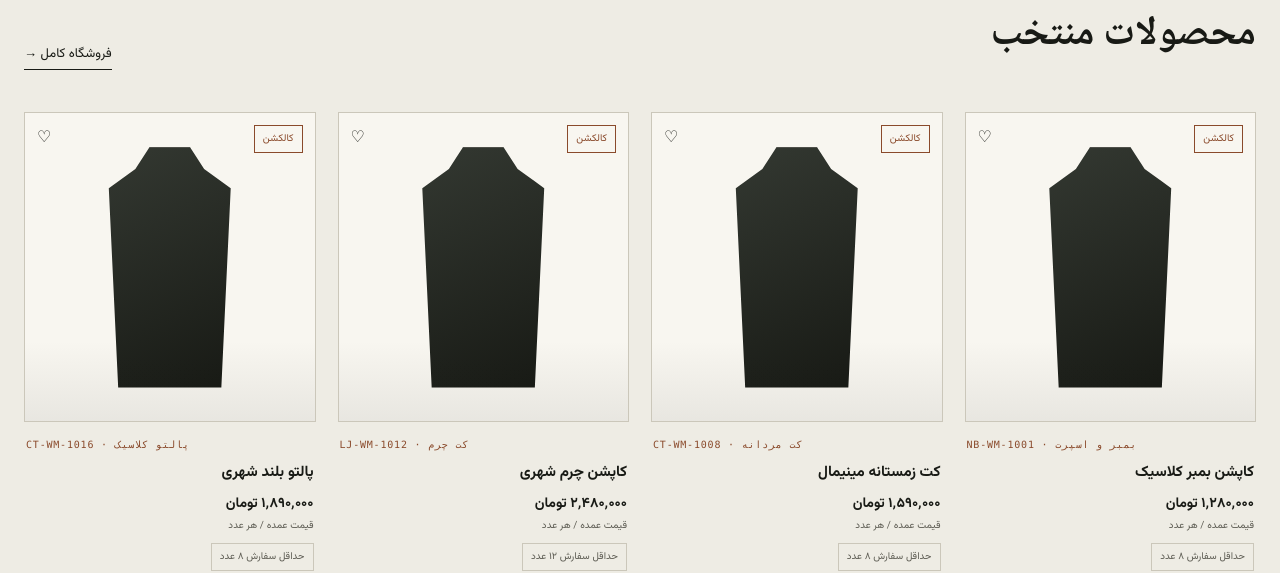
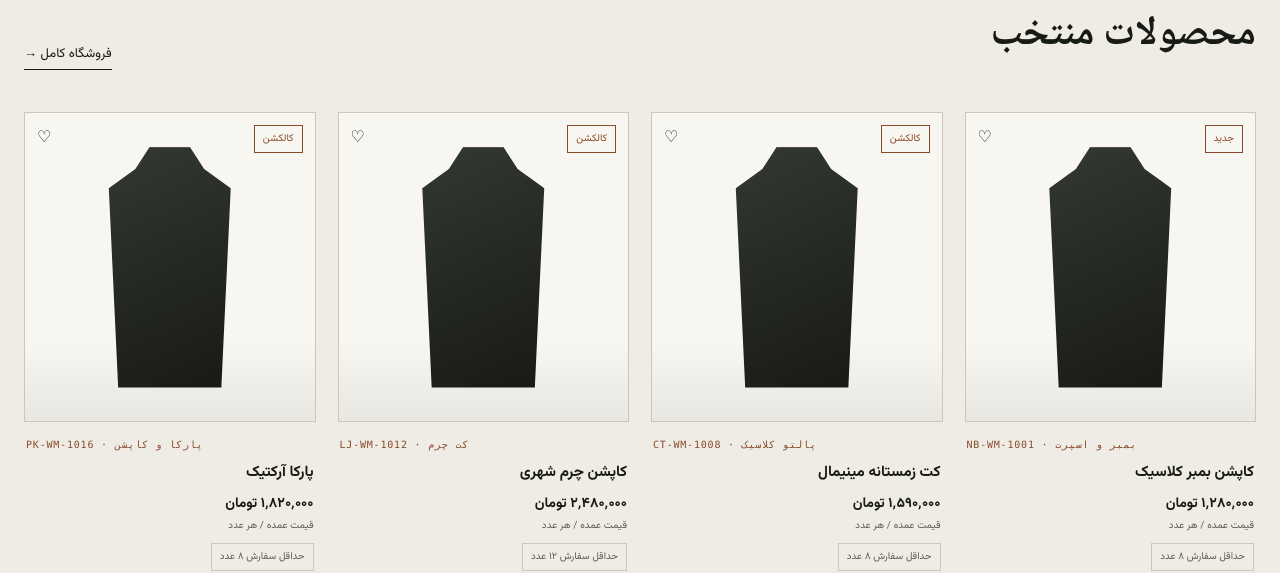
Before and after one commit to ParisaAtaee2000/web-projects, a Next.js app in the folder zemestan/: page / in a window 1280 px wide. Shown: the part 2620-3193 px from the top of the page. Built offline with nearby package versions, Linux system fonts and the light colour scheme.

Commit message:
Derive presentation catalog from canonical products

```diff
--- a/zemestan/data/catalog.ts
+++ b/zemestan/data/catalog.ts
@@ -1,18 +1,39 @@
-import type { Product } from "@/types/product-model";
+import { products as sourceProducts } from "@/data/products";
+import type { Product as LegacyProduct, ProductColor as LegacyColor } from "@/types/product-model";
 
-export const products: Product[] = [
- {name:"کاپشن بمبر کلاسیک",code:"NB-WM-1001",slug:"nb-wm-1001",category:"bomber",categoryLabel:"بمبر و اسپرت",price:1280000,moq:8,colors:[{name:"مشکی",value:"#20221e"},{name:"زغالی",value:"#4b4940"}],sizes:["M","L","XL","XXL"]},
- {name:"کت زمستانه مینیمال",code:"CT-WM-1008",slug:"ct-wm-1008",category:"coat",categoryLabel:"کت مردانه",price:1590000,moq:8,colors:[{name:"زغالی",value:"#3e4039"}],sizes:["M","L","XL","XXL"]},
- {name:"کاپشن چرم شهری",code:"LJ-WM-1012",slug:"lj-wm-1012",category:"leather",categoryLabel:"کت چرم",price:2480000,moq:12,colors:[{name:"قهوه‌ای",value:"#5a4632"}],sizes:["M","L","XL"]},
- {name:"پالتو بلند شهری",code:"CT-WM-1016",slug:"ct-wm-1016",category:"coat",categoryLabel:"پالتو کلاسیک",price:1890000,moq:8,colors:[{name:"شتری",value:"#8c7458"}],sizes:["M","L","XL","XXL"]},
- {name:"پارکا آرکتیک",code:"PK-WM-1020",slug:"pk-wm-1020",category:"parka",categoryLabel:"پارکا و کاپشن",price:1790000,moq:8,colors:[{name:"سبز",value:"#35412f"}],sizes:["L","XL","XXL"]},
- {name:"اورکت فنی شهری",code:"OC-WM-1026",slug:"oc-wm-1026",category:"raincoat",categoryLabel:"بارانی و اورکت",price:1980000,moq:12,colors:[{name:"زغالی",value:"#42443d"}],sizes:["M","L","XL","XXL"]}
-];
+const colorValues: Record<string, string> = {
+  "مشکی": "#20221e",
+  "زغالی": "#4b4940",
+  "قهوه‌ای": "#5a4632",
+  "سبز زیتونی": "#35412f",
+};
 
-export const categories=[
- {label:"پارکا و کاپشن",value:"parka"},
- {label:"پالتو کلاسیک",value:"coat"},
- {label:"کت چرم",value:"leather"},
- {label:"بمبر و اسپرت",value:"bomber"},
- {label:"بارانی و اورکت",value:"raincoat"}
+const categoryLabels: Record<string, string> = {
+  parka: "پارکا و کاپشن",
+  coat: "پالتو کلاسیک",
+  leather: "کت چرم",
+  bomber: "بمبر و اسپرت",
+  raincoat: "بارانی و اورکت",
+  jacket: "کت مردانه",
+};
+
+export const products: LegacyProduct[] = sourceProducts.map((product) => ({
+  name: product.name,
+  code: product.code,
+  slug: product.slug,
+  category: product.category,
+  categoryLabel: categoryLabels[product.category] ?? product.category,
+  price: product.wholesalePrice,
+  moq: product.minWholesaleQuantity,
+  isNew: product.id === "p-1001",
+  colors: product.colors.map<LegacyColor>((name) => ({ name, value: colorValues[name] ?? "#4b4940" })),
+  sizes: product.sizes,
+}));
+
+export const categories = [
+  { label: "پارکا و کاپشن", value: "parka" },
+  { label: "پالتو کلاسیک", value: "coat" },
+  { label: "کت چرم", value: "leather" },
+  { label: "بمبر و اسپرت", value: "bomber" },
+  { label: "بارانی و اورکت", value: "raincoat" },
 ] as const;
```
